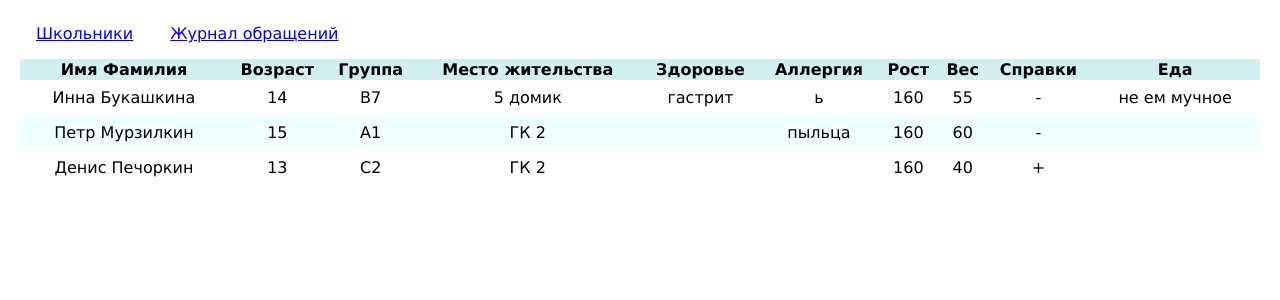
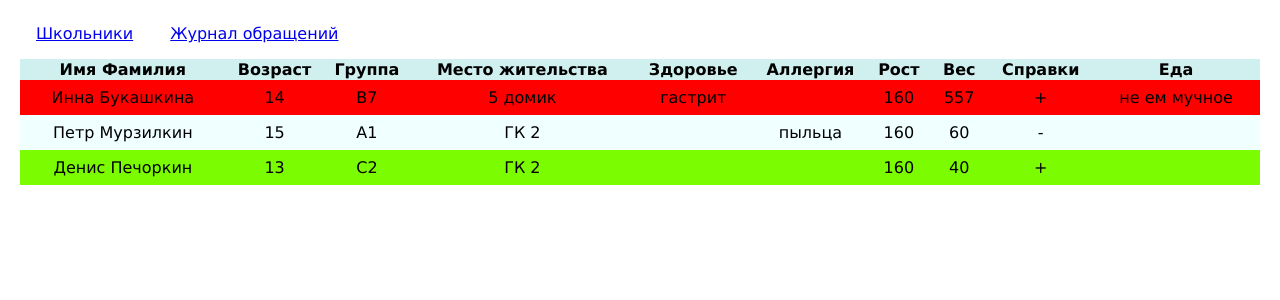
Before and after one commit to 98016071/iMedpunkt, a Django app: page /student_list in a window 1280 px wide. Shown: the part 61-361 px from the top of the page. Run offline with Django 3.2, Linux system fonts and the light colour scheme; data comes from the database, SQL or seed files in the repository; parts of the project's set-up code (start-up, migrations or seed data) failed here and were passed over.

Commit message:
Added red and green rows

```diff
--- a/iMedpunkt/models.py
+++ b/iMedpunkt/models.py
@@ -17,6 +17,7 @@ class Student(models.Model):
     health = models.CharField(max_length=100, default='#')
     allergy = models.CharField(max_length=100, default='#')
     food = models.CharField(max_length=100, default='#')
+    need_repeat = models.BooleanField(default=False)
     in_isolator = models.BooleanField(default=False)
     bolel = models.BooleanField(default=False)
     cert1 = models.BooleanField(default=False)
@@ -48,15 +49,14 @@ class Visit(models.Model):
     diagnosis = models.CharField(max_length=1000)
     treatment = models.CharField(max_length=1000)
     temperature = models.IntegerField()
-    flags = models.IntegerField()
+    #flags = models.IntegerField()
     to_print = models.BooleanField(default=False)
     is_first = models.BooleanField(default=False)
     injury = models.BooleanField(default=False)
     need_consultation = models.BooleanField(default=False)
-    need_repeat = models.BooleanField(default=False)
 
 
-    def setFlag(self, i, val):
+    '''def setFlag(self, i, val):
         k = (1 << i)
         if val == 1:
             self.flags |= (1 << i)
@@ -65,4 +65,4 @@ class Visit(models.Model):
                 self.flags -= k
 
     def getFlag(self, i):
-        return (self.flags >> i) & 1
+        return (self.flags >> i) & 1'''
--- a/iMedpunkt/static/main.css
+++ b/iMedpunkt/static/main.css
@@ -50,9 +50,14 @@ td.student {
     vertical-align: top;
     text-align: center;
 }
-
 tr.student_head {
     background-color: #d0f0f0;
+}
+tr.student_red {
+    background-color: red;
+}
+tr.student_green {
+    background-color: lawngreen;
 }
 
 th.student {
@@ -102,3 +107,10 @@ div.centercolumn {
     margin: 2em auto 0;
     width: 33em;
 }
+
+div.red {
+    color: red;
+}
+div.green {
+    color: lawngreen;
+}
--- a/iMedpunkt/templates/students_list.html
+++ b/iMedpunkt/templates/students_list.html
@@ -36,7 +36,7 @@
         </tr>
 
         {% for stud in students %}
-    <tr class="student" onclick="location.href='{% url 'student' stud.id %}'">
+            <tr class="student{% if stud.in_isolator %}_red{% elif stud.need_repeat %}_green{% endif %}" onclick="location.href='{% url 'student' stud.id %}'">
                 <td class="student">
                     {{ stud }}
                 </td>
@@ -67,7 +67,6 @@
                 <td class="student">
                     {{ stud.food }}
                 </td>
-
             </tr>
         {% endfor %}
 
--- a/iMedpunkt/templates/visit_edit.html
+++ b/iMedpunkt/templates/visit_edit.html
@@ -102,10 +102,10 @@
             </td>
             <td>
                 <label>
-                    <input name="need_repeat" type="radio" value="1" {% if visit.need_repeat %} checked {% endif %}/>Да
+                    <input name="need_repeat" type="radio" value="1" {% if visit.student.need_repeat %} checked {% endif %}/>Да
                 </label>
                 <label>
-                    <input name="need_repeat" type="radio" value="0" {% if not visit.need_repeat %} checked {% endif %}>Нет
+                    <input name="need_repeat" type="radio" value="0" {% if not visit.student.need_repeat %} checked {% endif %}>Нет
                 </label>
             </td>
         </tr>
--- a/iMedpunkt/views.py
+++ b/iMedpunkt/views.py
@@ -91,7 +91,7 @@ def visit_post(request, visit_id):
     visit.is_first = bool(int(data['is_first']))
     visit.injury = bool(int(data['injury']))
     visit.need_consultation = bool(int(data['need_consultation']))
-    visit.need_repeat = bool(int(data['need_repeat']))
+    visit.student.need_repeat = bool(int(data['need_repeat']))
     print(data, visit)
     visit.student.save()
     visit.save()
```
Also changed, not shown: iMedpunkt/templates/add_visit.html (added, +10 -0 lines), db.sqlite3. Lines whose indentation alone changed are shown as unchanged.
